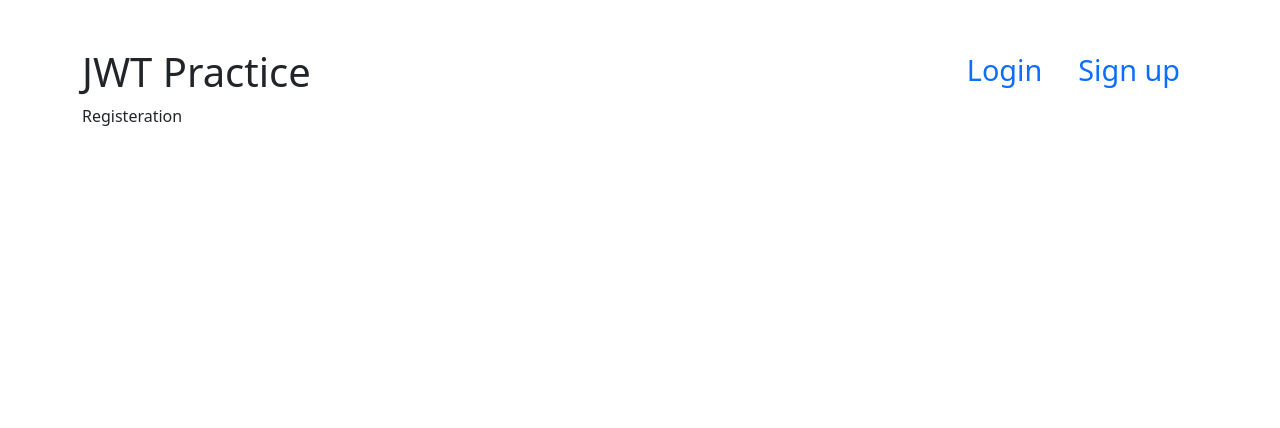
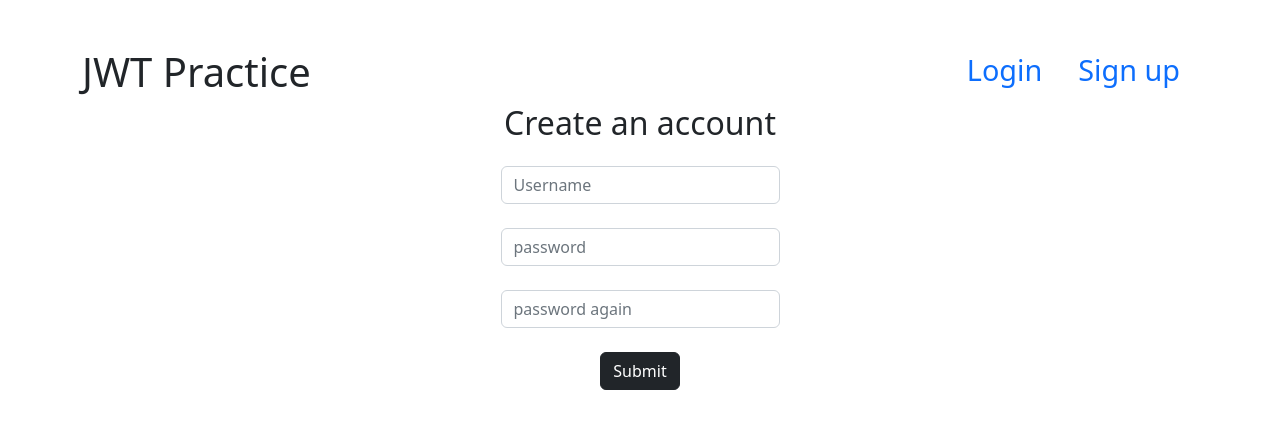
Before and after one commit to eslamicoo912/Login-Registeration-With-JWT-Using-MERN-Stack, a React (Create React App) app in the folder frontend/: page /register in a window 1280 px wide. Shown: the top 428 px of the page. Built offline with nearby package versions, Linux system fonts and the light colour scheme.

Commit message:
create the registeration form

```diff
--- a/frontend/src/pages/Registeration/Registeration.js
+++ b/frontend/src/pages/Registeration/Registeration.js
@@ -1,7 +1,58 @@
 import React from "react";
+import { useState, useEffect } from "react";
 
 const Registeration = () => {
-  return <div>Registeration</div>;
+  const [formData, setFormData] = useState({
+    username: "",
+    password: "",
+    password2: "",
+  });
+
+  const handleSubmit = (e) => {
+    e.preventDefault();
+    console.log(formData);
+  };
+  const handleChange = (e) => {
+    setFormData((prevData) => ({
+      ...prevData,
+      [e.target.name]: e.target.value,
+    }));
+  };
+
+  return (
+    <div className="register text-center">
+      <form onSubmit={handleSubmit}>
+        <h2>Create an account</h2>
+        <input
+          className="form-control w-25 my-4 m-auto"
+          type="text"
+          name="username"
+          value={formData.username}
+          onChange={handleChange}
+          placeholder="Username"
+        />
+        <input
+          className="form-control w-25 my-4 m-auto"
+          type="password"
+          name="password"
+          value={formData.password}
+          onChange={handleChange}
+          placeholder="password"
+        />
+        <input
+          className="form-control w-25 my-4 m-auto"
+          type="password"
+          name="password2"
+          value={formData.password2}
+          onChange={handleChange}
+          placeholder="password again"
+        />
+        <button className="btn btn-dark" type="submit">
+          Submit
+        </button>
+      </form>
+    </div>
+  );
 };
 
 export default Registeration;
```
